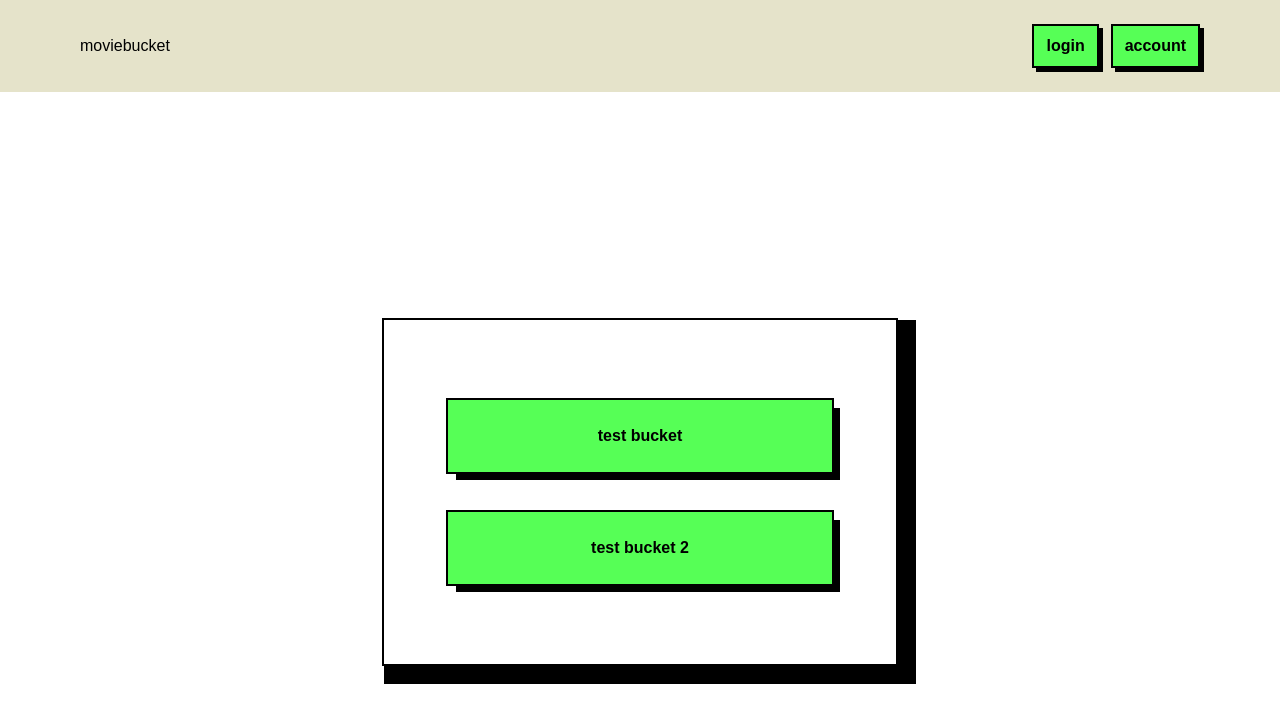
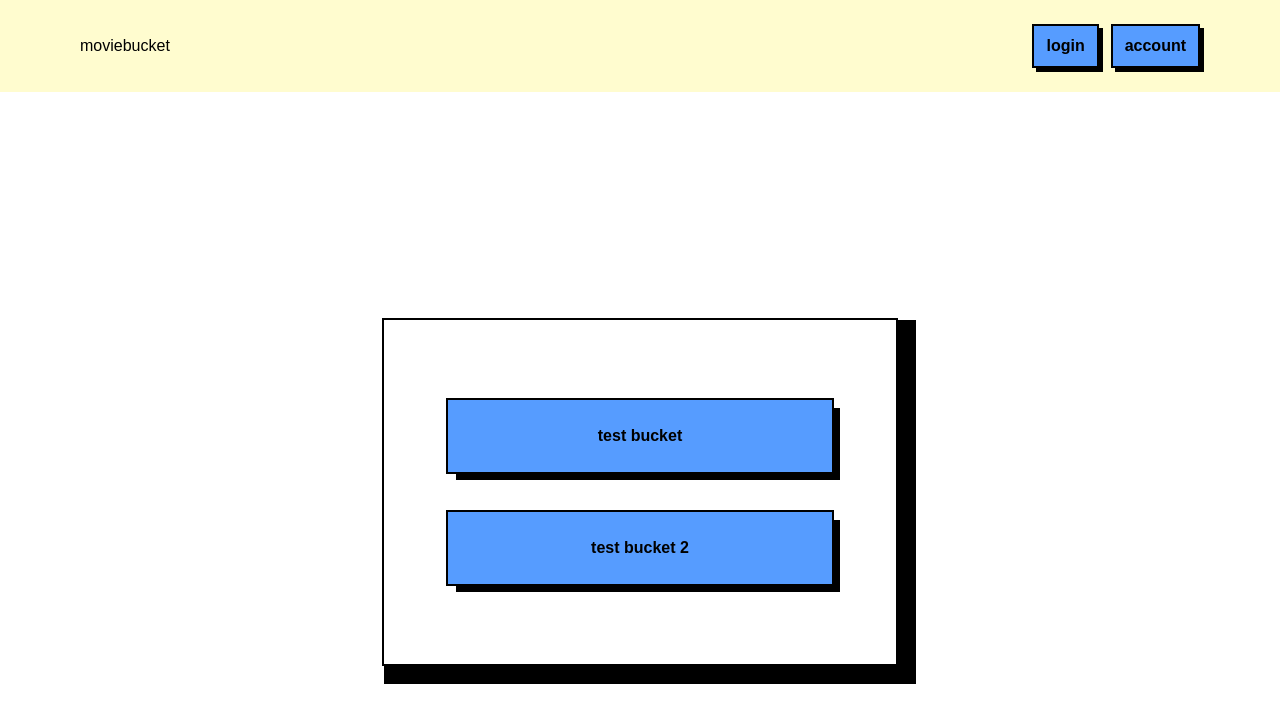
Before and after one commit to thwilson3/movie_bucket_frontend, a React (Vite) app: page / in a window 1280 px wide. Shown: the top 722 px of the page. Built offline with nearby package versions, Linux system fonts and the light colour scheme; a web font is replaced by a local one.

Commit message:
Adjust color theme

```diff
--- a/tailwind.config.js
+++ b/tailwind.config.js
@@ -6,10 +6,10 @@ export default {
   theme: {
     extend: {
       colors: {
-        primary:'#56ff56',
+        primary:'#569cff',
         secondary: '#cae0ce',
         accent: '#ffffff',
-        background: '#e5e3ca'
+        background: '#fffccf'
       },
       // fontFamily: {
       //   mono: ['var(--font-SF-Mono)']
```
